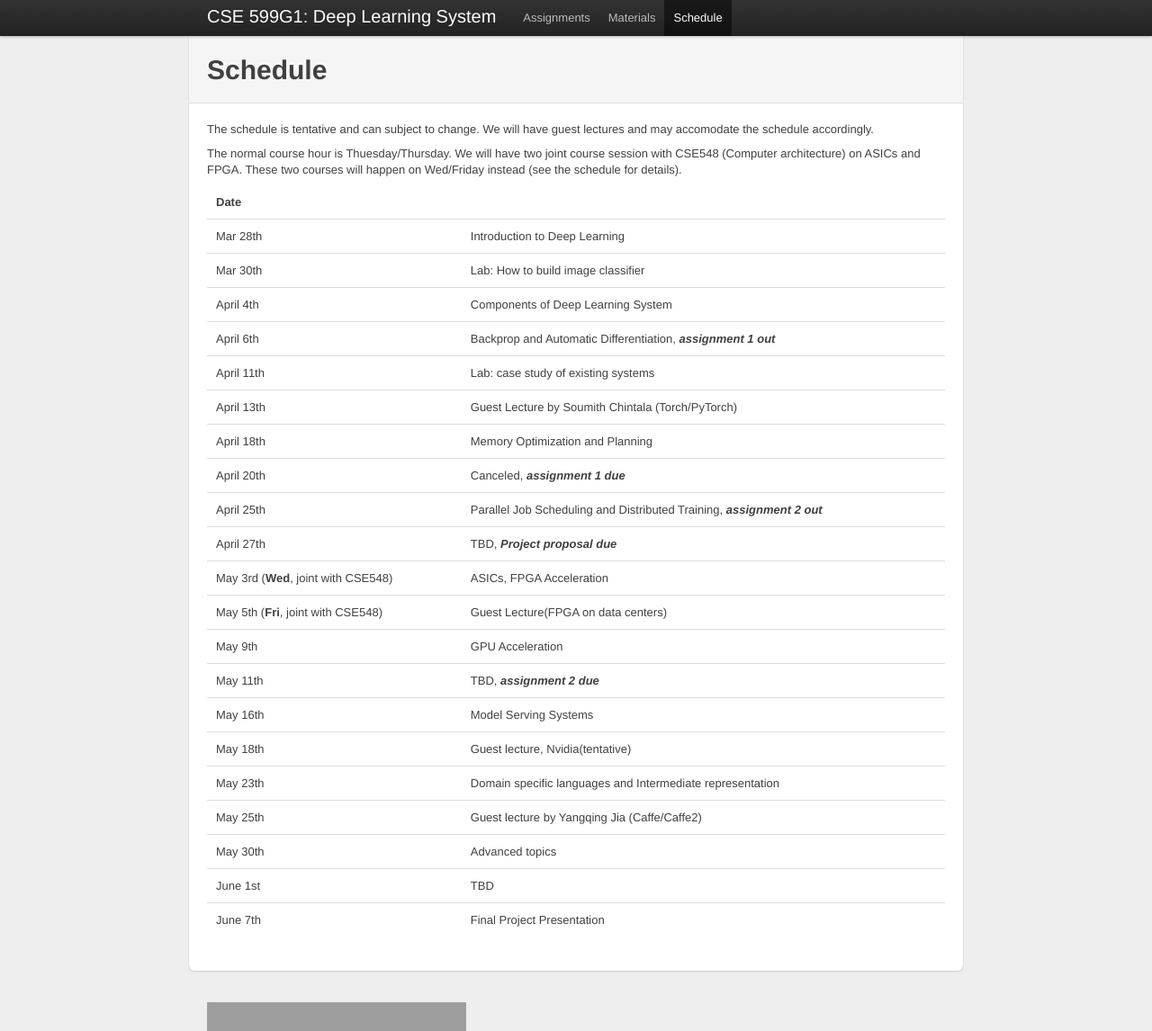
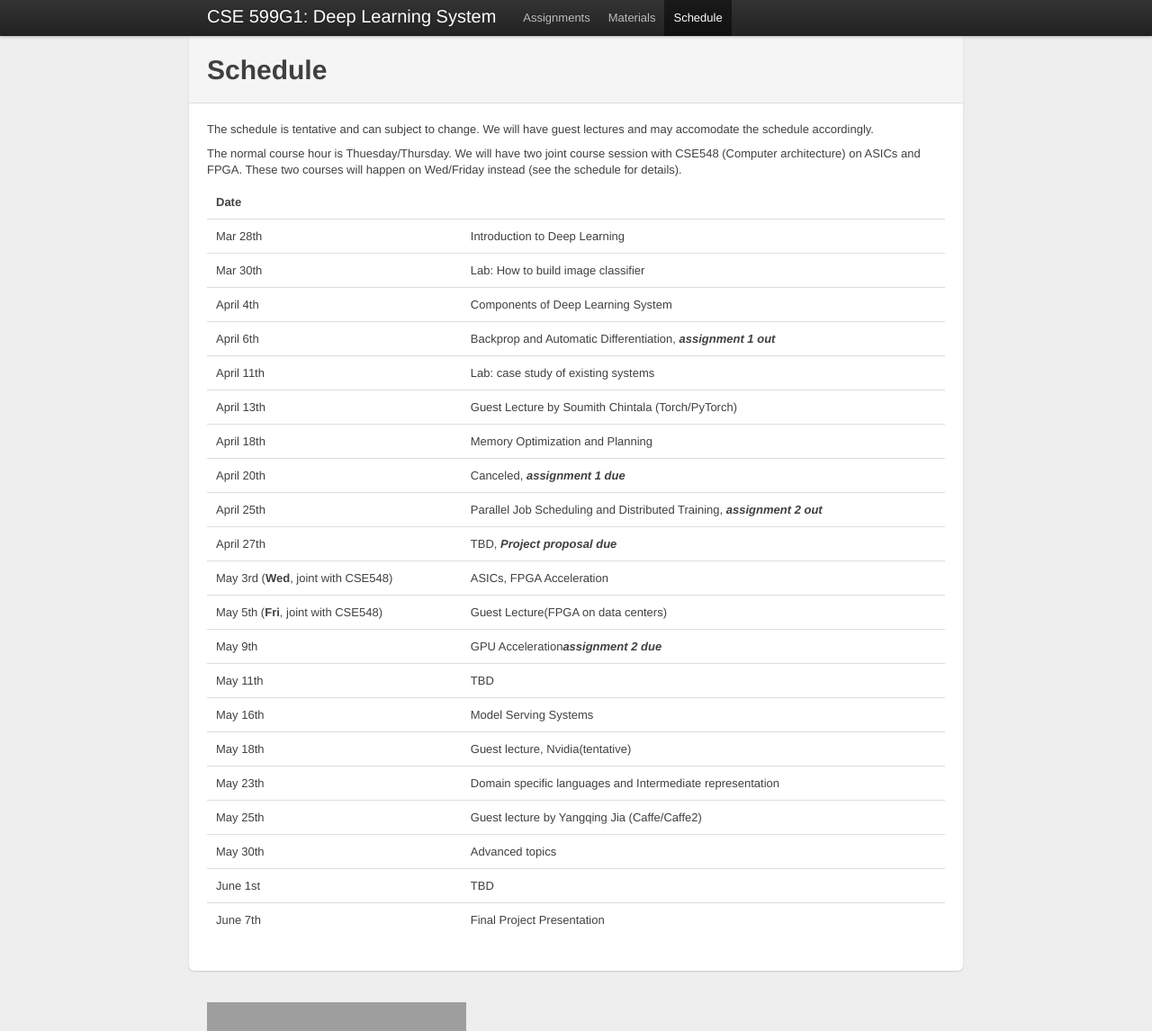
Before and after one commit to dlsys-course/dlsys-course.github.io, a Jekyll site: the page built from schedule.md, in a window 1280 px wide and 1146 px high. Shown: the whole window at 90% size. Built offline with Jekyll 4.4.1, drawn with Linux system fonts in a browser that asks for light colours; grey boxes are pictures that could not be loaded.

Commit message:
update date

```diff
--- a/schedule.md
+++ b/schedule.md
@@ -28,8 +28,8 @@ happen on Wed/Friday instead (see the schedule for details).
 | April 27th               |   TBD,  ***Project proposal due***    |
 | May 3rd (**Wed**, joint with CSE548) |   ASICs, FPGA Acceleration               |
 | May 5th (**Fri**, joint with CSE548) |   Guest Lecture(FPGA on data centers)     |
-| May 9th                  |   GPU Acceleration                                    |
-| May 11th                 |   TBD, ***assignment 2 due***                               |
+| May 9th                  |   GPU Acceleration***assignment 2 due***            |
+| May 11th                 |   TBD|
 | May 16th                 |   Model Serving Systems                                     |
 | May 18th                 |   Guest lecture, Nvidia(tentative)                          |
 | May 23th                 |   Domain specific languages and Intermediate representation |
```
